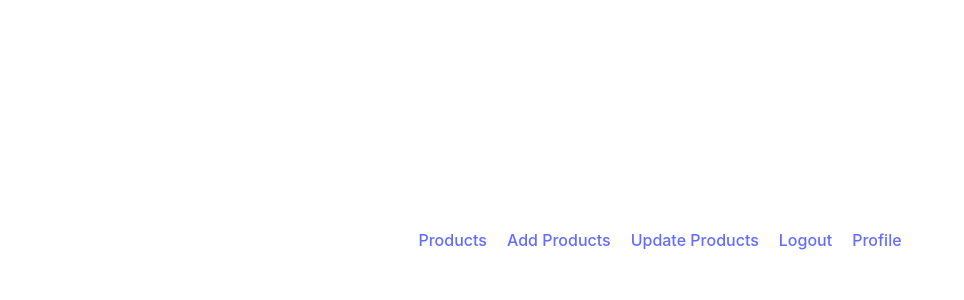
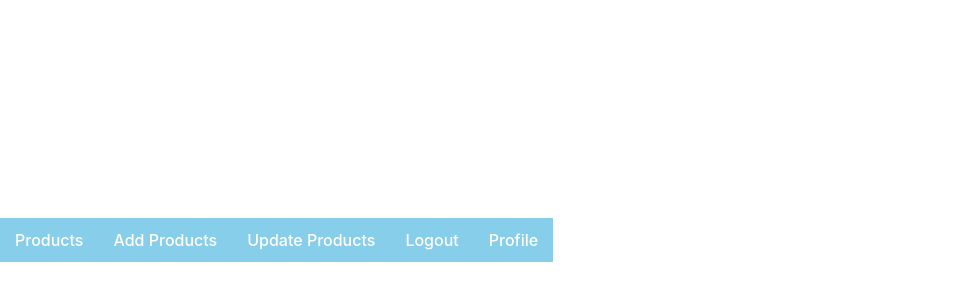
Before and after one commit to kabirasunny/e-dashboard, a React (Vite) app in the folder frontend/: page / in a window 1280 px wide. Shown: the part 160-460 px from the top of the page, without its empty margins (0-964 px from the left). Built offline with nearby package versions, Linux system fonts and the light colour scheme.

Commit message:
I did comment all default css

```diff
--- a/frontend/src/App.css
+++ b/frontend/src/App.css
@@ -1,14 +1,11 @@
-#root {
+/* #root {
   max-width: 1280px;
   margin: 0 auto;
   padding: 2rem;
   text-align: center;
 }
 
-.nav-ul li {
-  display: inline-block;
-  padding: 10px;
-}
+
 
 .logo {
   height: 6em;
@@ -47,4 +44,25 @@
 
 .read-the-docs {
   color: #888;
+} */
+
+* {
+  box-sizing: border-box;
+  margin: 0;
+  padding: 0;
 }
+
+.nav-ul{
+  background-color: skyblue;
+}
+
+.nav-ul li {
+  display: inline-block;
+  padding: 10px;
+}
+
+.nav-ul li a {
+  text-decoration: none;
+  color: #fff;
+  padding: 5px;
+}
```
